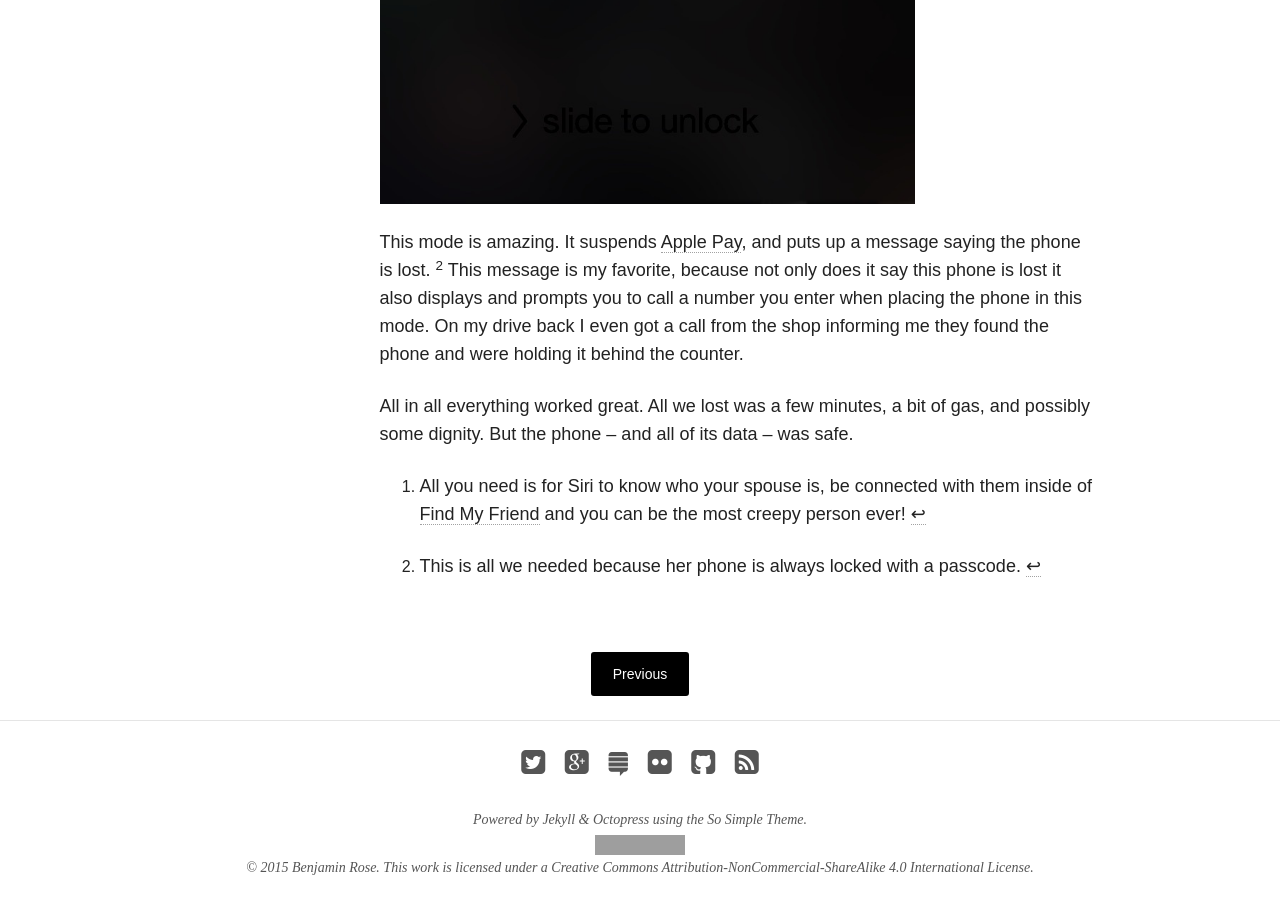
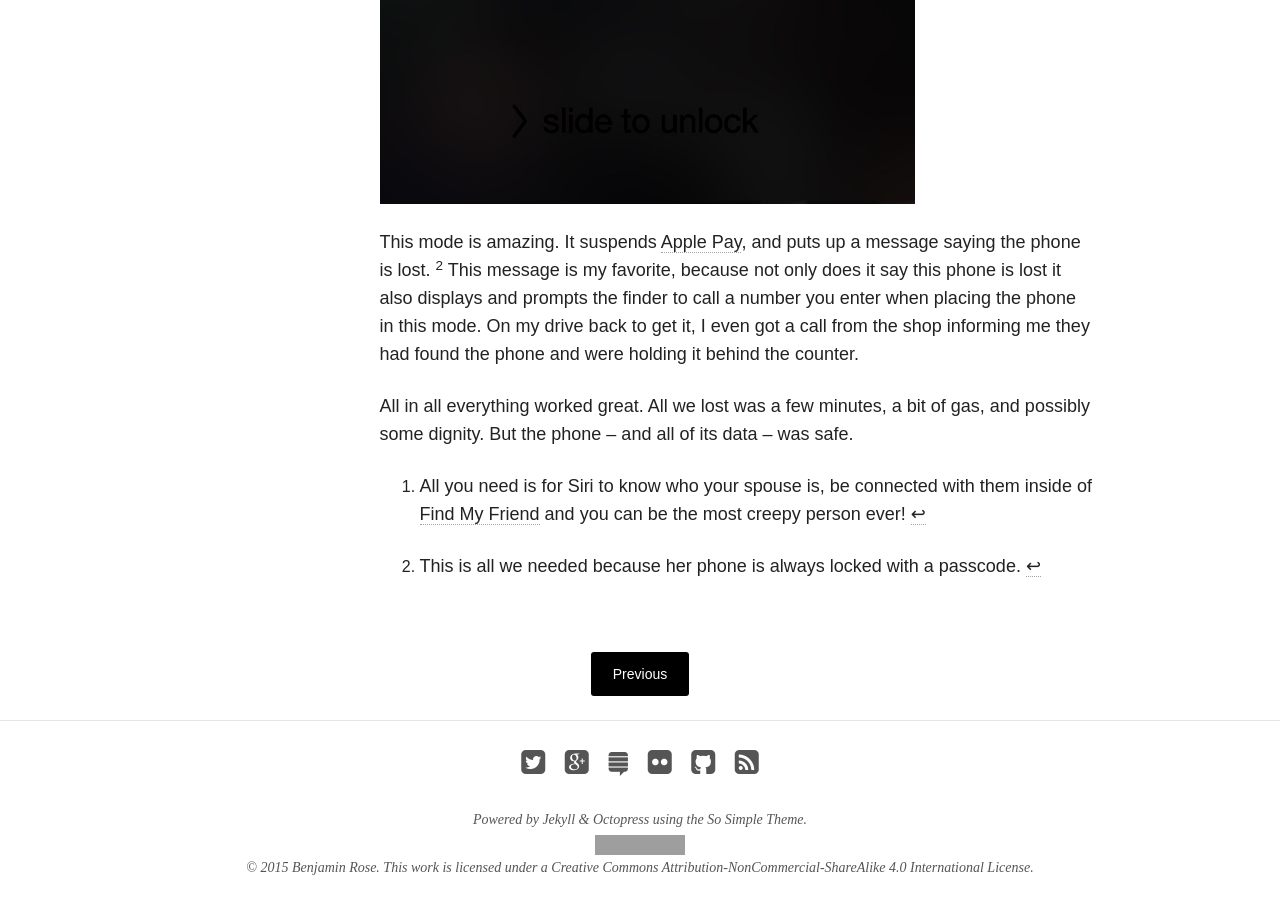
Before and after one commit to benjaminrose/website-source, a Jekyll site: the page built from _posts/2015-09-18-lost-mode.markdown, in a window 1280 px wide and 900 px high, scrolled down 1392 px. Built offline with Jekyll 4.4.1, drawn with Linux system fonts in a browser that asks for light colours; nearby versions of some CDN libraries; some of the changed text lies outside the part shown; grey boxes are pictures that could not be loaded.

Commit message:
fixed typo's in *lost mode*

```diff
--- a/_posts/2015-09-18-lost-mode.markdown
+++ b/_posts/2015-09-18-lost-mode.markdown
@@ -9,11 +9,11 @@
 
 My wife lost her phone tonight. It fell out of her pocket while we were out getting ice cream. And here is my story about how Apple's [Lost Mode] and [Find My iPhone] made us feel a lot more comfortable.
 
-When we got home, my wife quickly asked, "Do you know where my phone is?" I pulled out my phone as asked [Siri] "Where is my wife?"[^fmf] I saw that she was on the other side of the river from our house. Her iPhone had slipped out of her pocket while we were having ice cream. I quickly opened Find my iPhone, and since we are have [Family Sharing] enabled, I was able to put my wife's phone in "Lost Mode."
+When we got home, my wife quickly asked, "Do you know where my phone is?" I pulled out my phone and asked [Siri] "Where is my wife?"[^fmf] I saw that she was on the other side of the river from our house. It was then I knew her iPhone had slipped out of her pocket. I quickly opened Find my iPhone, and since we have [Family Sharing] enabled, I was able to put my wife's phone in "Lost Mode."
 
 ![screen shot of lost mode]({{base_url}}/images/lost-mode.jpg){:width="75%"}
 
-This mode is amazing. It suspends [Apple Pay], and puts up a message saying the phone is lost. [^all] This message is my favorite, because not only does it say this phone is lost it also displays and prompts you to call a number you enter when placing the phone in this mode. On my drive back I even got a call from the shop informing me they found the phone and were holding it behind the counter.
+This mode is amazing. It suspends [Apple Pay], and puts up a message saying the phone is lost. [^all] This message is my favorite, because not only does it say this phone is lost it also displays and prompts the finder to call a number you enter when placing the phone in this mode. On my drive back to get it, I even got a call from the shop informing me they had found the phone and were holding it behind the counter.
 
 All in all everything worked great. All we lost was a few minutes, a bit of gas, and possibly some dignity. But the phone -- and all of its data -- was safe.
 
```
